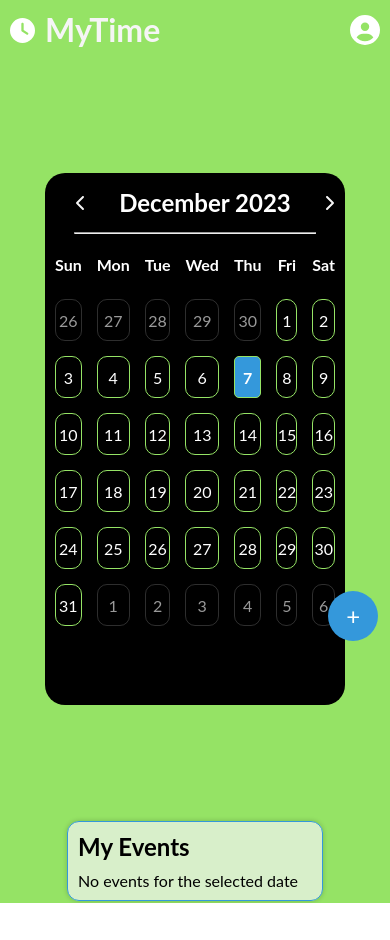
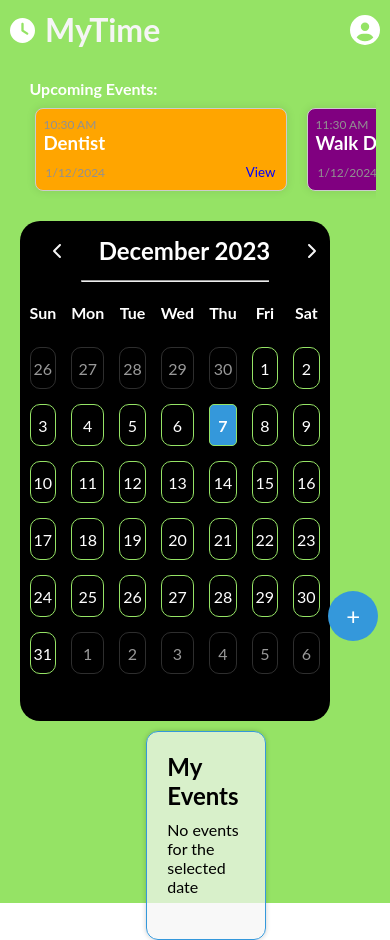
Before and after one commit to mattjones94/mytime, a React (Create React App) app: page / in a window 390 px wide. Before the commit the page ends 903 px from the top, so only its background shows below. Built offline with nearby package versions, Linux system fonts and the light colour scheme.

Commit message:
proximity cards and add events
Added proximity cards to display events that are coming soon. also added a modal for the add events button that should allow the user to add their events to the calendar.

```diff
--- a/src/App.css
+++ b/src/App.css
@@ -17,6 +17,29 @@
    height: calc(100% - 57px);
 }
 
+.proximity-calendar-container{
+  width: 75%;
+  /* background-color: aliceblue; */
+  display: flex;
+  flex-direction: column;
+  flex-wrap: nowrap;
+
+}
+
+.master-events-container{
+  width: 25%;
+  padding: 10px;
+
+  /* background-color: aliceblue; */
+}
+
+.upcoming-events-title{
+  color: white;
+  font-weight: bold;
+  padding-left: 10px;
+  padding-top: 20px;
+}
+
 @media only screen and (max-width: 600px) {
   .master-container {
     width: 100%;
@@ -26,6 +49,15 @@
     flex-direction: column;
     /* justify-content: center; */
     align-items: center;
+  }
+
+  .proximity-calendar-container{
+    width: 90%;
+    /* background-color: aliceblue; */
+    display: flex;
+    flex-direction: column;
+    flex-wrap: nowrap;
+
   }
 
   .calendar-container {
--- a/src/App.jsx
+++ b/src/App.jsx
@@ -6,6 +6,7 @@ import Events from "./components/Events";
 import Header from "./components/Header";
 import AddEventButton from "./components/AddEvent";
 import eventsData from "./data/eventsData";
+import ProximityEventCard from "./components/ProximityEventCard";
 
 function App() {
   const [selectedDate, setSelectedDate] = useState(null);
@@ -18,13 +19,19 @@ function App() {
     <div className="App">
       <Header />
       <div className="master-container">
+        <div className="proximity-calendar-container">
+          <p className="upcoming-events-title">Upcoming Events:</p>
+          <ProximityEventCard eventsData={eventsData} />
           <Calendar
             selectedDate={selectedDate}
             onDayClick={handleDayClick} // Pass the handleDayClick callback
             eventsData={eventsData}
           />
+        </div>
+        <div className="master-events-container">
           <Events selectedDate={selectedDate} eventsData={eventsData} />
           <AddEventButton />
+        </div>
       </div>
     </div>
   );
--- a/src/components/AddEvent.css
+++ b/src/components/AddEvent.css
@@ -1,4 +1,5 @@
 /* AddEventButton.css */
+
 .add-event-button {
   position: fixed;
   bottom: 20px;
@@ -20,22 +21,72 @@
   line-height: 1; /* Ensure proper centering of the plus sign */
 }
 
+/* Modal Styling */
+.modal-overlay {
+  position: fixed;
+  top: 0;
+  left: 0;
+  width: 100%;
+  height: 100%;
+  background: rgba(0, 0, 0, 0.5);
+  display: flex;
+  justify-content: center;
+  align-items: center;
+}
+
+.modal-content {
+  background-color: white;
+  width: 30%;
+  padding: 40px;
+  border-radius: 8px;
+  box-shadow: 0 0 10px rgba(0, 0, 0, 0.3);
+  text-align: center;
+}
+
+.modal-content h2 {
+  margin-bottom: 20px;
+}
+
+.modal-content label {
+  display: block;
+  margin-bottom: 8px;
+}
+
+.modal-content input,
+.modal-content textarea,
+.modal-content select {
+  width: 100%;
+  padding: 8px;
+  margin-bottom: 16px;
+}
+
+.modal-buttons {
+  display: flex;
+  justify-content: space-around;
+  margin-top: 20px;
+}
+
+.modal-buttons button {
+  padding: 10px 20px;
+  background-color: #3498db;
+  color: white;
+  border: none;
+  border-radius: 4px;
+  cursor: pointer;
+}
+
+.modal-buttons button:hover {
+  background-color: #2980b9;
+}
 
 @media only screen and (max-width: 600px) {
-
-
   .add-event-button {
     position: fixed;
     top: 70%;
     right: 3%;
     width: 50px;
     height: 50px;
-      background-color: #3498db;
-      color: white;
-      border: none;
-      border-radius: 50%;
     font-size: 24px;
-      cursor: pointer;
     display: flex;
     justify-content: center;
     align-items: center;
@@ -44,8 +95,4 @@
   .add-event-button span {
     line-height: 1; /* Ensure proper centering of the plus sign */
   }
-
-
-    .event-indicator {
 }
-  }
--- a/src/components/AddEvent.jsx
+++ b/src/components/AddEvent.jsx
@@ -1,11 +1,84 @@
-import React from "react";
+import React, { useState } from "react";
 import "./AddEvent.css";
 
-const AddEventButton = ({ onClick }) => {
+const AddEventButton = ({ onAddEvent }) => {
+  const [modalIsOpen, setModalIsOpen] = useState(false);
+  const [title, setTitle] = useState("");
+  const [description, setDescription] = useState("");
+  const [date, setDate] = useState("");
+  const [time, setTime] = useState("");
+
+  const handleAddEvent = () => {
+    // Validate and add the event
+    if (title && description && date && time) {
+      const newEvent = {
+        title,
+        description,
+        date: new Date(date),
+        time,
+      };
+      onAddEvent(newEvent);
+      closeAndResetModal();
+    } else {
+      // Handle validation or show an error message
+      console.error("All fields must be filled!");
+    }
+  };
+
+  const closeAndResetModal = () => {
+    setModalIsOpen(false);
+    // Reset state values for the next time the modal is opened
+    setTitle("");
+    setDescription("");
+    setDate("");
+    setTime("");
+  };
+
   return (
-    <button className="add-event-button" onClick={onClick}>
-      <span>+</span>
-    </button>
+    <div>
+      <button className="add-event-button" onClick={() => setModalIsOpen(true)}>
+        <span>+</span>
+      </button>
+
+      {modalIsOpen && (
+        <div className="modal-overlay">
+          <div className="modal-content">
+            <h2>Add Event</h2>
+            <label>Title:</label>
+            <input
+              type="text"
+              value={title}
+              onChange={(e) => setTitle(e.target.value)}
+            />
+
+            <label>Description:</label>
+            <textarea
+              value={description}
+              onChange={(e) => setDescription(e.target.value)}
+            />
+
+            <label>Date:</label>
+            <input
+              type="date"
+              value={date}
+              onChange={(e) => setDate(e.target.value)}
+            />
+
+            <label>Time:</label>
+            <input
+              type="time"
+              value={time}
+              onChange={(e) => setTime(e.target.value)}
+            />
+
+            <div className="modal-buttons">
+              <button onClick={handleAddEvent}>Add Event</button>
+              <button onClick={closeAndResetModal}>Cancel</button>
+            </div>
+          </div>
+        </div>
+      )}
+    </div>
   );
 };
 
--- a/src/components/Calendar.css
+++ b/src/components/Calendar.css
@@ -5,12 +5,13 @@
   height: 100%;
   display: flex;
   justify-content: center;
-  align-items: center;
+  align-items: top;
+  padding-top: 10px;
 }
 
 .calendar {
   width: 60%;
-  height: 70%;
+  height: 90%;
   font-family: 'Arial', sans-serif;
   background-color: black;
   border-radius: 20px;
@@ -24,7 +25,7 @@
   padding: 10px;
   border-radius: 20px 20px 0px 0px;
   color: white;
-  transition: transform 0.5s ease;
+  /* transition: transform 0.5s ease; */
   /* border-bottom: 1px solid whitesmoke; */
 }
 
@@ -32,7 +33,7 @@ hr{
   /* border-top: 8px solid whitesmoke; */
   color: whitesmoke;
   border-radius: 5px;
-  width: 80%;
+  width: 60%;
   margin: auto;
 
 }
@@ -127,9 +128,11 @@ hr{
   }
 
   .calendar {
-    width: 300px;
+    width: 310px;
     border-radius: 12;
+    height: 100%;
   }
+
 
   .calendar-header {
     border-radius: 0;
--- a/src/components/EventCard.css
+++ b/src/components/EventCard.css
@@ -6,7 +6,7 @@
     padding: 10px;
     border: 1px solid #ccc;
     border-radius: 10px;
-    margin-bottom: 10px;
+    margin: 10px;
     border-left: 3px thick #ccc;
     position: relative;
 
@@ -53,7 +53,7 @@
     position: absolute;
     bottom: 50%; /* Position above the card */
     right: 15px;
-    background-color: rgb(255, 255, 255, .8);
+    background-color: rgb(255, 255, 255, .9);
     box-shadow: 0 4px 8px rgba(0, 0, 0, 0.1);
     border-radius: 8px;
     border: 1px solid white;
--- a/src/components/Events.css
+++ b/src/components/Events.css
@@ -1,8 +1,9 @@
 /* EventsList.css */
 .events-list {
-    width: 25%;
+    width: 100%;
+    height: 100%;
     background-color: rgb(245, 245, 245, 0.7);
-    padding: 10px;
+    /* padding: 10px; */
     box-shadow: 0 0 5px rgba(0, 0, 0, 0.2);
     margin-top: .5% ;
     margin-bottom: .5%;
@@ -11,7 +12,7 @@
   }
 
   .events-list h2 {
-    margin-bottom: 10px;
+    margin: 10px;
   }
 
   .events-list ul {
@@ -23,11 +24,15 @@
     margin-bottom: 8px;
   }
 
+  .default-events-list{
+    margin: 10px;
+  }
+
 
   @media only screen and (max-width: 600px) {
 
     .events-list {
-      width: 60%;
+      width: 100%;
       background-color: rgb(245, 245, 245, 0.7);
       padding: 10px;
       box-shadow: 0 0 5px rgba(0, 0, 0, 0.2);
--- a/src/components/Events.jsx
+++ b/src/components/Events.jsx
@@ -18,7 +18,7 @@ const Events = ({ selectedDate, eventsData }) => {
     <div className="events-list">
       <h2>My Events</h2>
       {filteredEvents.length === 0 ? (
-        <p>No events for the selected date</p>
+        <p className="default-events-list">No events for the selected date</p>
       ) : (
         <ul>
           {filteredEvents.map((event, index) => (
--- /dev/null
+++ b/src/components/ProximityEventCard.css
@@ -0,0 +1,101 @@
+.proximity-event-card-container {
+  height: 150px;
+  width: 100%;
+  overflow-y: hidden;
+  overflow-x: scroll;
+  margin-left: 5px;
+
+  display: flex;
+  justify-content: flex-start;
+  align-items: center;
+  flex-direction: row;
+  flex-wrap: nowrap;
+
+  /* Custom Scrollbar Styles */
+  transition: webkit-scrollbar-thumb-background-color 0.5s ease;
+
+
+  /* Webkit Browsers (Chrome, Safari) */
+  &::-webkit-scrollbar {
+    width: 3px;
+    height: 10px;
+  }
+
+  &::-webkit-scrollbar-track {
+    background-color: transparent
+  }
+
+  &::-webkit-scrollbar-thumb {
+    background-color: transparent;
+    width: 3px;
+    border-radius: 10px;
+    transition: background-color 0.5s ease;
+  }
+
+  &::-webkit-scrollbar-thumb:hover {
+    background: #555;
+    background-color: green;
+  }
+}
+
+.proximity-event-card-container:hover{
+  &::-webkit-scrollbar-thumb {
+    background-color: green;
+  }
+
+}
+
+
+.proximity-card {
+  min-width: 250px;
+  border: 1px solid #ccc;
+  background-color: blueviolet;
+  border-radius: 8px;
+  overflow: hidden;
+  margin-left: 10px;
+  margin-right: 10px;
+  margin-bottom: 10px;
+  box-shadow: 0 0 10px rgba(0, 0, 0, 0.1);
+}
+
+.card-header {
+  background-color: #3498db;
+  color: #fff;
+  padding: 10px;
+}
+
+.title {
+  margin: 0;
+  color: white;
+}
+
+.card-body {
+  padding-left: 8px;
+  padding-top: 8px;
+}
+
+.time,
+.date {
+  margin: 0;
+  color: #919191;
+  font-size: 12px;
+}
+
+.card-footer {
+  display: flex;
+  justify-content: space-between;
+  align-items: center;
+  padding: 10px;
+}
+
+.view-button {
+  background-color: transparent;
+  color: blue;
+  border: none;
+  border-radius: 4px;
+  cursor: pointer;
+}
+
+.view-button:hover {
+  /* background-color: #2980b9; */
+}
--- /dev/null
+++ b/src/components/ProximityEventCard.jsx
@@ -0,0 +1,37 @@
+import React from "react";
+import "./ProximityEventCard.css";
+
+const ProximityEventCard = ({ eventsData }) => {
+  // Sort eventsData based on the time
+  const sortedEventsData = [...eventsData].sort(
+    (a, b) => a.date.getTime() - b.date.getTime()
+  );
+
+  return (
+    <div className="proximity-event-card-container">
+      {sortedEventsData.map((data, index) => (
+        <div
+          className="proximity-card"
+          key={index}
+          style={{ backgroundColor: data.color }}
+        >
+          <div className="card-body">
+            <p className="time">
+              {data.date.toLocaleTimeString([], {
+                hour: "2-digit",
+                minute: "2-digit",
+              })}
+            </p>
+            <h3 className="title">{data.title}</h3>
+          </div>
+          <div className="card-footer">
+            <p className="date">{data.date.toLocaleDateString()}</p>
+            <button className="view-button">View</button>
+          </div>
+        </div>
+      ))}
+    </div>
+  );
+};
+
+export default ProximityEventCard;
```
Lines whose indentation alone changed are shown as unchanged.
